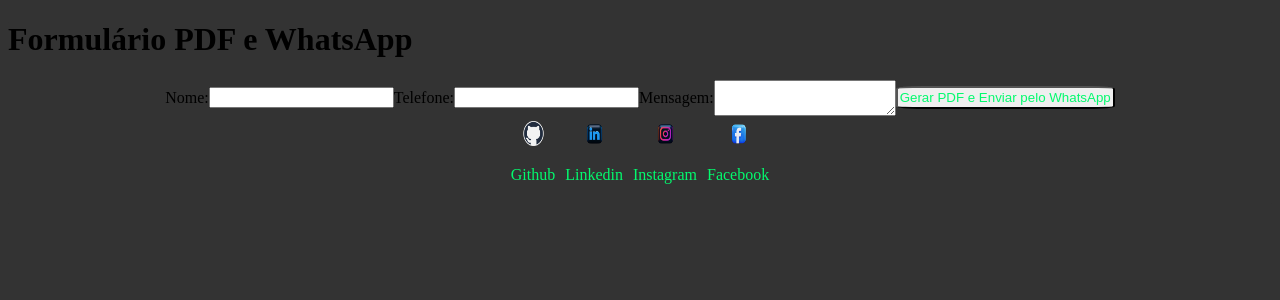
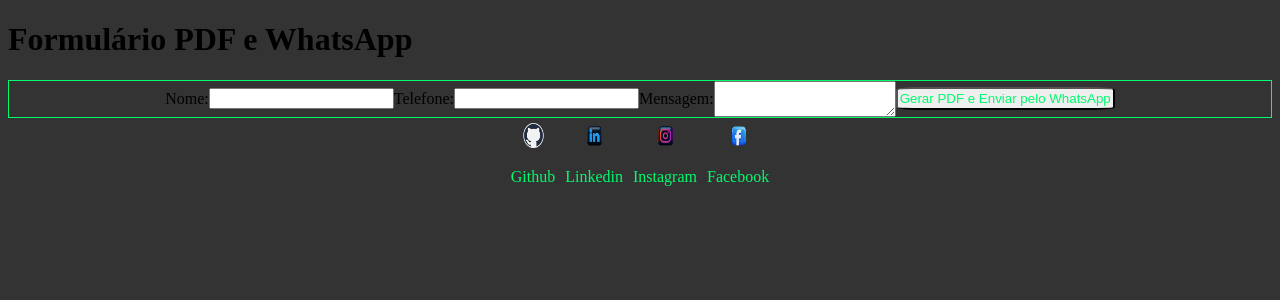
Before and after one commit to vl56/blog, a PHP site: page /contato.html in a window 1280 px wide. Shown: the top 300 px of the page. Run offline with PHP 8.4, Linux system fonts and the light colour scheme; some libraries are stand-ins or nearby versions.

Commit message:
Update style.css

```diff
--- a/estilos/style.css
+++ b/estilos/style.css
@@ -164,8 +164,10 @@ button {
 form {
 
     display: flex;
+    text-decoration: none;
     justify-content: center;
     align-items: center;
+    border:  1px solid #03FA6E;
 
 
 }
```
